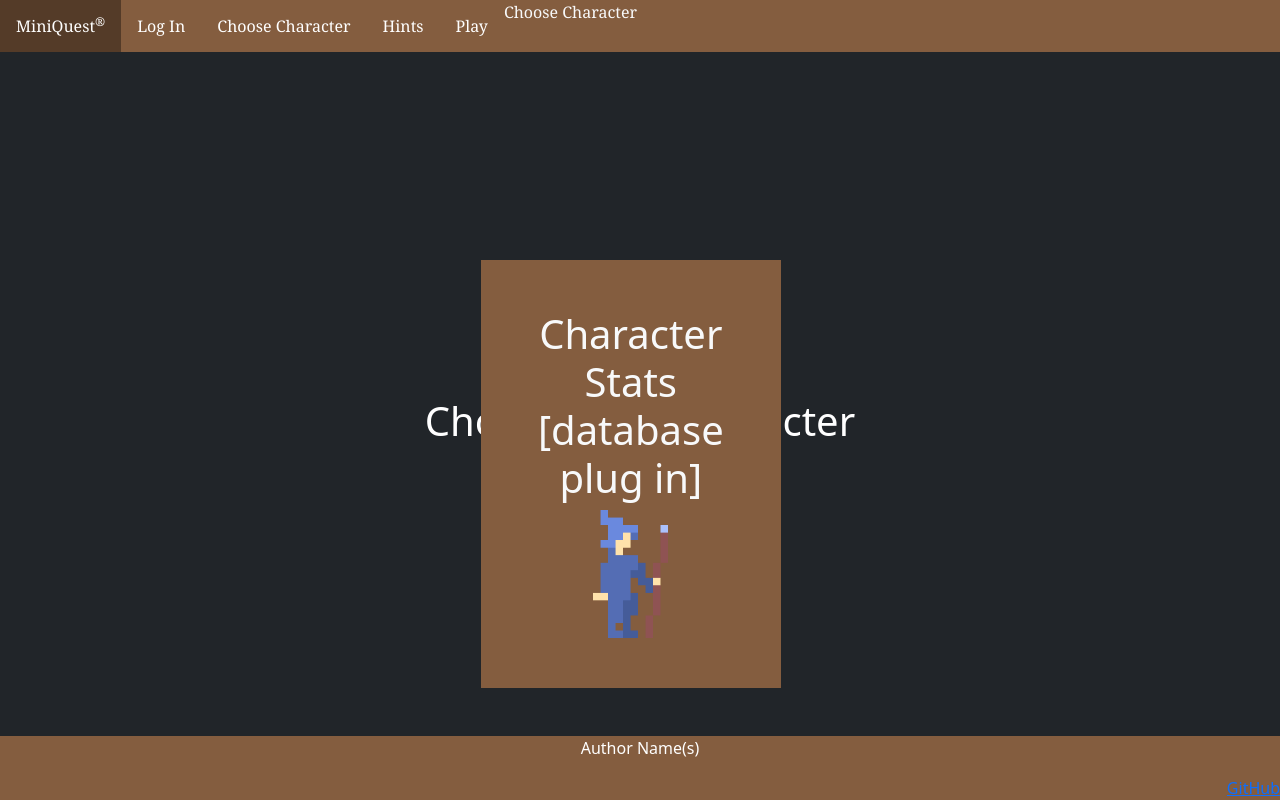
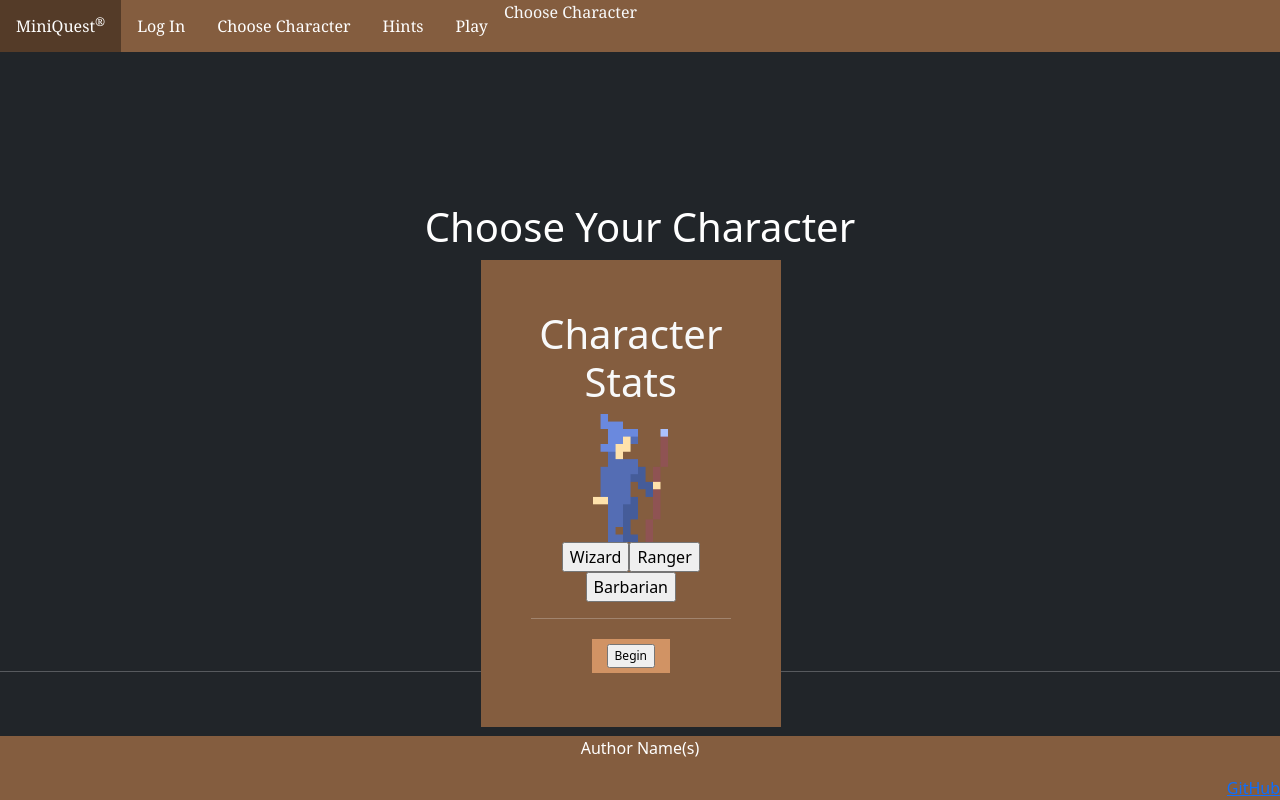
Before and after one commit to Ezra-byu/startup, a React (Vite) app in the folder startup-react/: page /choosecharacter in a window 1280 px wide. Built offline with nearby package versions, Linux system fonts and the light colour scheme; no server answers.

Commit message:
successful deploy of page

```diff
--- a/startup-react/index.html
+++ b/startup-react/index.html
@@ -6,7 +6,7 @@
     <meta name="viewport" content="width=device-width, initial-scale=1" />
     <meta name="theme-color" content="#000000" />
 
-    <title>Simon React</title>
+    <title>Miniquest React</title>
   </head>
   <body>
     <noscript>You need to enable JavaScript to run this app.</noscript>
--- a/startup-react/src/app.jsx
+++ b/startup-react/src/app.jsx
@@ -46,6 +46,7 @@ function App() {
             }
             exact
           />
+          <Route path='/' element={<Login />} />
           <Route path='/choosecharacter' element={<ChooseCharacter />} />
           <Route path='/play' element={<Play userName={userName} />} />
           <Route path='/scores' element={<Scores />} />
--- a/startup-react/src/choosecharacter/choosecharacter.jsx
+++ b/startup-react/src/choosecharacter/choosecharacter.jsx
@@ -8,7 +8,7 @@ export function wizard(){
   document.getElementById('myImage')
   .src="blue.png";
   document.getElementById('message')
-  .innerHTML="Wizard Stats [database plug in]";
+  .innerHTML="Wizard Stats";
   selection = "wizard"
 }
 
@@ -16,22 +16,23 @@ export function ranger(){
   document.getElementById('myImage')
   .src="green.png";
   document.getElementById('message')
-  .innerHTML="Ranger Stats [database plug in]";
+  .innerHTML="Ranger Stats";
   selection = "ranger"
 }
-function barbarian(){
+export function barbarian(){
   document.getElementById('myImage')
   .src="red.png";
   document.getElementById('message')
-  .innerHTML="Barbarian Stats [database plug in]";
+  .innerHTML="Barbarian Stats";
   selection = "barbarian"
 }
-function databaseStat(){
+export function databaseStat(){
   //will be filled out for database
 }
 
 //Set the chosen character once 'Begin' button pressed
-async function SetCharacter(){
+export async function SetCharacter(){
+  console.log("selection")
   console.log(selection)
 
   //call the /characters api
@@ -54,12 +55,25 @@ export function ChooseCharacter() {
         <div class="header">
           <h1>Choose Your Character</h1>
         </div>
+        <td valign="top">"  Hidden code: 1234 "</td>
+        <hr width="100%" size="2" color="blue" noshade></hr>
         <center-box>
           <h1 id="message">
-            Character Stats [database plug in]
+            Character Stats
           </h1>
+          <div>
           <img id="myImage" src="blue.png" height="128px"/>
+          </div>
+          <input id="clickme" type="button" value="Wizard" onClick={() => wizard()} />
+          <input id="clickme" type="button" value="Ranger" onClick={() => ranger()} />
+          <input id="clickme" type="button" value="Barbarian" onClick={() => barbarian()} />
+          <hr width="100%" size="2" color="blue" noshade></hr>
+          <div class="button">
+            <input id="clickme" type="button" value="Begin" onClick={() => SetCharacter()} />
+          </div>
         </center-box>
+
+
     </main>
   );
 }
```
Also changed, not shown: 2 other files (tests, documents, lock files or other folders). Lines whose indentation alone changed are shown as unchanged.
